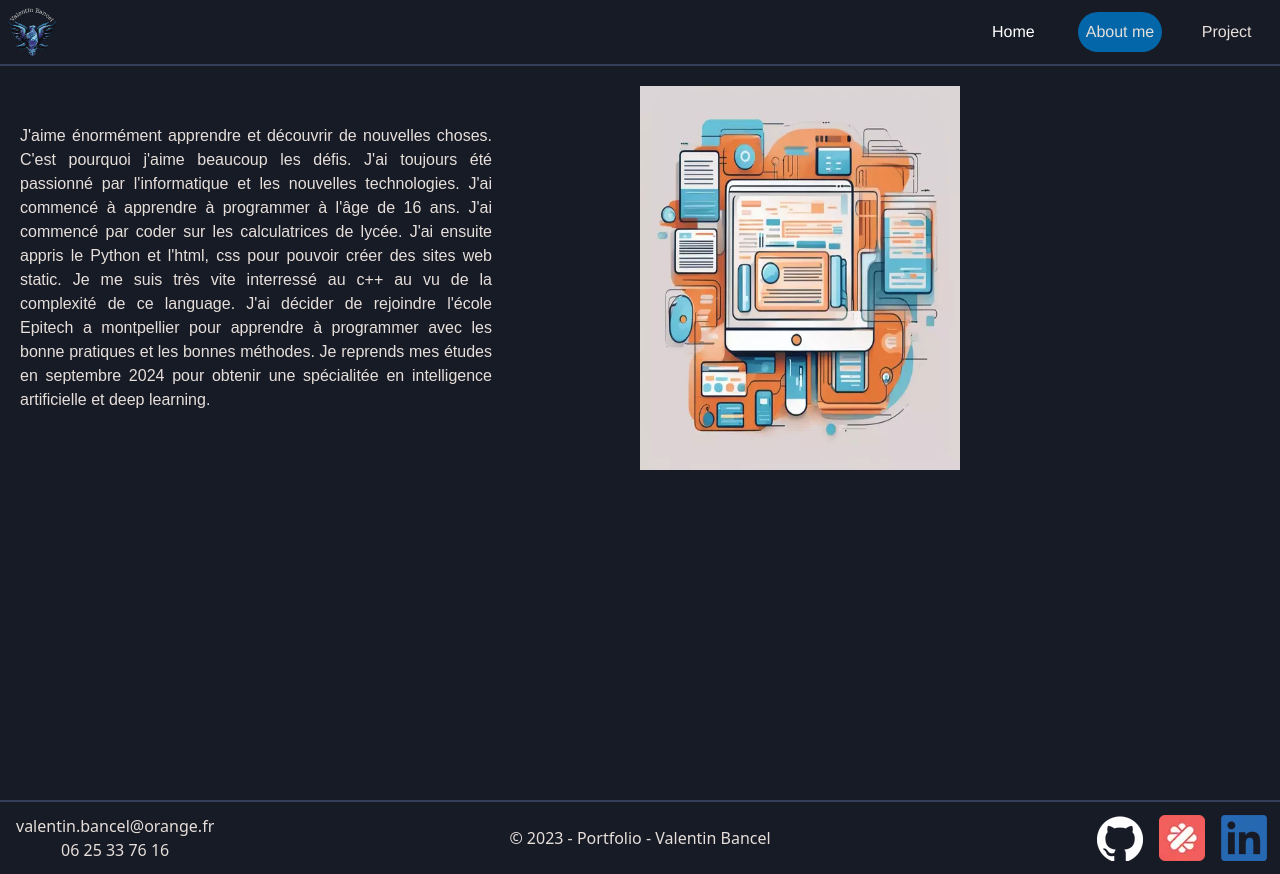
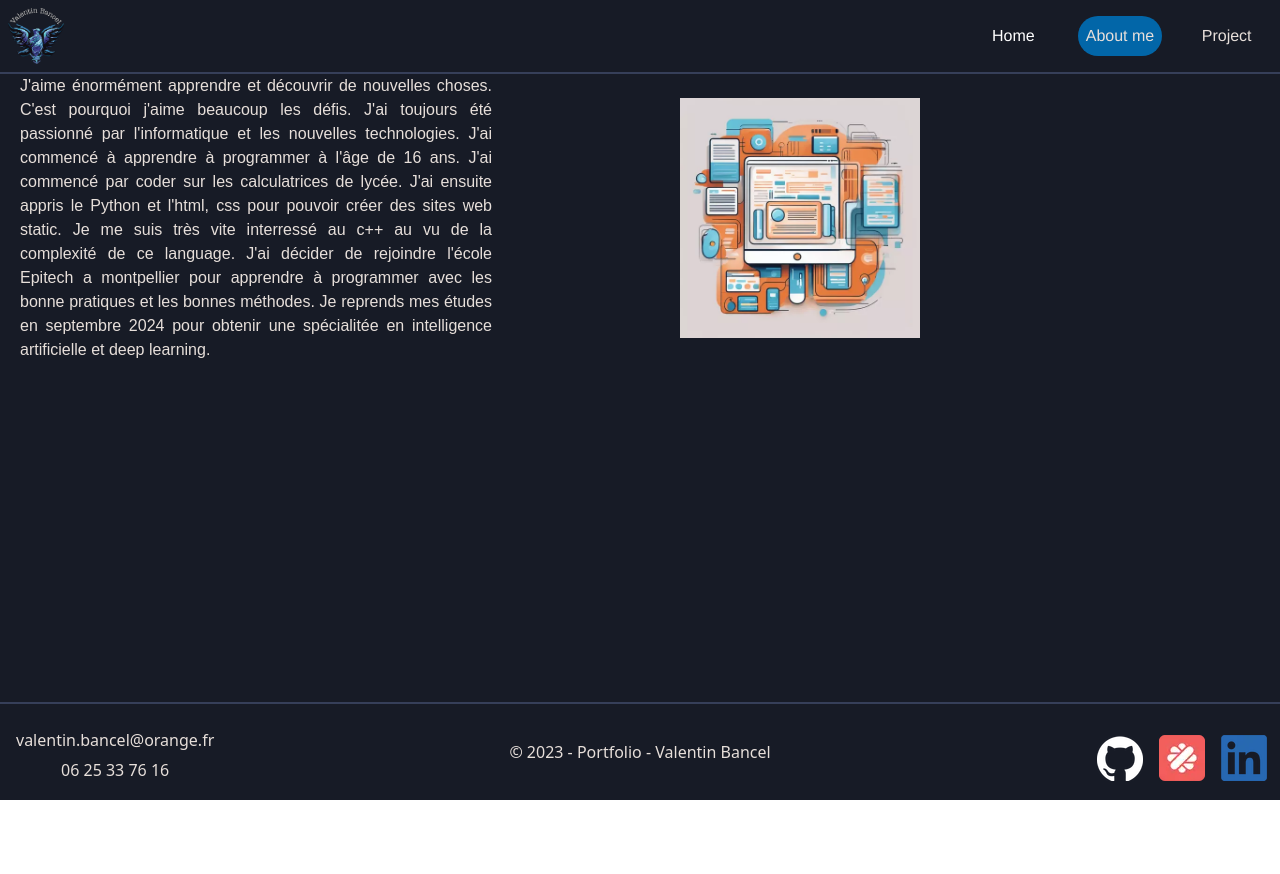
Before and after one commit to ValentinBancel/ValentinBancel-portefolio, an Angular app: page /about-me in a window 1280 px wide. After the commit the page ends 800 px from the top, so only its background shows below. Built offline with nearby package versions, Linux system fonts and the light colour scheme.

Commit message:
add(refacto): refacto page and change responsive design

```diff
--- a/package.json
+++ b/package.json
@@ -32,8 +32,6 @@
     "express-rate-limit": "^7.1.5",
     "ngx-build-plus": "^17.0.0",
     "path": "^0.12.7",
-    "rxjs": "~7.8.0",
-    "tslib": "^2.3.0",
     "zone.js": "~0.14.2"
   },
   "devDependencies": {
--- a/src/app/about-me/about-me.component.html
+++ b/src/app/about-me/about-me.component.html
@@ -1,5 +1,5 @@
 <!DOCTYPE html>
-<html lang="fr" class="bg-[#171B26] h-screen">
+<html lang="fr" class="bg-[#171B26] h-screen flex flex-col">
     <head>
         <title>À propos de moi | Valentin Bancel - Créateur engagé</title>
         <base href="/home">
@@ -10,11 +10,13 @@
         <meta content="width=device-width, initial-scale=1.0">
         <meta name="description" content="Apprenez à me connaître ! Je suis Valentin Bancel, un créateur passionné par l'innovation et l'impact positif. Découvrez mon parcours, mes valeurs et mes motivations. Rejoignez-moi dans ma mission pour un monde meilleur. Cliquez ici pour en savoir plus !">
     </head>
-<body class="sm:h-full">
+    <body class="flex flex-col justify-between min-h-screen">
         <app-header></app-header>
-    <div>
-        <app-component-about-me [history]="histroy"></app-component-about-me>
+        <div class="flex-grow">
+            <div *ngFor="let story of history;">
+                <app-component-about-me [history]="story"></app-component-about-me>
             </div>
+        </div>
+        <app-footer></app-footer>
     </body>
-<app-footer></app-footer>
 </html>
--- a/src/app/about-me/about-me.component.ts
+++ b/src/app/about-me/about-me.component.ts
@@ -9,14 +9,10 @@ import { ComponentAboutMeComponent } from 'app/component/component-about-me/comp
     styleUrls: ['./about-me.component.scss']
 })
 export class AboutMeComponent {
-    histroy:any = [
+    history:any = [
         [
             "J'aime énormément apprendre et découvrir de nouvelles choses. C'est pourquoi j'aime beaucoup les défis. J'ai toujours été passionné par l'informatique et les nouvelles technologies. J'ai commencé à apprendre à programmer à l'âge de 16 ans. J'ai commencé par coder sur les calculatrices de lycée. J'ai ensuite appris le Python et l'html, css  pour pouvoir créer des sites web static. Je me suis très vite interressé au c++ au vu de la complexité de ce language. J'ai décider de rejoindre l'école Epitech a montpellier pour apprendre à programmer avec les bonne pratiques et les bonnes méthodes. Je reprends mes études en septembre 2024 pour obtenir une spécialitée en intelligence artificielle et deep learning.",
             "assets/info_picture.webp"
-        ],
-        // [
-        //     'J\'ai participer a un stage de pilotage de Formule3. Une monoplace de 300ch pour 500kg. C\'est une voiture de course qui peut atteindre les 215km/h.',
-        //     'assets/F3.webp'
-        // ]
+        ]
     ];
 }
--- a/src/app/component/component-about-me/component-about-me.component.html
+++ b/src/app/component/component-about-me/component-about-me.component.html
@@ -5,23 +5,13 @@
         <meta name="Card component" content="width=device-width, initial-scale=1.0">
         <title>About me component</title>
     </head>
-    <body class="text-[#E7DFDA] bg-[#171B26] h-full w-full">
-        <div *ngIf="history.length < 2" class="sm:flex sm:grid sm:grid-cols-2 sm:content-center justify-center items-center">
-            <div class="sm:w-[80%] text-justify">
-                <p class="font-manroperegular text-justify px-5">{{ history[0][0] }}</p>
+    <body class="text-[#E7DFDA]">
+        <div class="sm:grid sm:grid-cols-2 items-center">
+            <div class="sm:w-[80%]">
+                <p class="font-manroperegular text-justify px-5">{{history[0]}}</p>
             </div>
-            <div class="flex mt-5 sm:w-[50%]">
-                <img src="{{ history[0][1] }}" alt="image" class="w-auto h-96"/>
-            </div>
-        </div>
-        <div *ngIf="history.length > 1">
-            <div *ngFor="let story of history;" class="sm:flex sm:grid-cols-2 justify-center items-center">
-                <div class="mt-5 sm:w-[55%]">
-                    <p class="font-manroperegular text-justify px-5 sm:max-w-[45%] text-justify">{{ story[0] }}</p>
-                </div>
-                <div class="flex justify-center items-center mt-5 mb-5">
-                    <img src="{{ story[1] }}" alt="image" class="w-auto h-96"/>
-                </div>
+            <div class="flex mt-5 sm:w-[50%] text-justify">
+                <img src="{{history[1]}}" alt="image" class="px-10 mb-5"/>
             </div>
         </div>
     </body>
--- a/src/app/component/component-about-me/component-about-me.component.scss
+++ b/src/app/component/component-about-me/component-about-me.component.scss
@@ -1,13 +1 @@
 @import '../../../variable.scss';
-
-.background {
-    background-color: $background;
-    color: $text;
-    width: 100%;
-    height: 100%;
-}
-
-.picture_size {
-    width: 25%;
-    height: auto;
-}
--- a/src/app/component/component-about-me/component-about-me.component.ts
+++ b/src/app/component/component-about-me/component-about-me.component.ts
@@ -7,7 +7,7 @@ import { EMPTY } from 'rxjs';
   styleUrl: './component-about-me.component.scss'
 })
 export class ComponentAboutMeComponent implements OnInit{
-  @Input() history: any = [[]] ;
+  @Input() history: any = [] ;
   public finalHistory: any = [] ;
   ngOnInit(): void {
   }
--- a/src/app/component/footer/footer.component.html
+++ b/src/app/component/footer/footer.component.html
@@ -3,7 +3,7 @@
     <body class="border-t-2 border-[#363F59] sm:py-3">
         <div class="text-center w-full sm:grid sm:grid-cols-3 sm:grid-rows-1">
             <div class="flex items-center justify-center sm:justify-start grid grid-rows-2 sm:ml-4">
-                <div class="">
+                <div class="pt-3">
                     <p class="row-start-1">valentin.bancel&#64;orange.fr</p>
                 </div>
                 <div class="">
@@ -15,7 +15,7 @@
                     <p class=""> © 2023 - Portfolio - Valentin Bancel</p>
                 </div>
             </div>
-            <div class="flex items-center justify-center sm:justify-end sm:items-center sm:mr-[3%]">
+            <div class="flex items-center justify-center sm:justify-end sm:items-center sm:mr-[3%] pt-3">
                 <a href="#" class="">
                     <img src="../../assets/rsz_github-mark-white.webp" alt="logo" class="ml-auto"/>
                 </a>
--- a/src/app/component/header/header.component.html
+++ b/src/app/component/header/header.component.html
@@ -2,7 +2,7 @@
     <title>Home page</title>
     <body class="flex grid grid-cols-4 sm:grid-cols-12 gap-y-10 border-b-2 border-[#363F59] hover:text-[#0288E0] bg-[#171B26]">
         <div>
-            <img class="flex m-2 w-auto h-12" src="../../assets/logo_phoenix.webp" alt="logo" />
+            <img class="flex m-2 w-auto h-14" src="../../assets/logo_phoenix.webp" alt="logo" />
         </div>
         <div class="flex justify-center sm:col-start-10 items-center text-white" href="/home">
             <a [class]="actual_route == '/home' ? 'button-text disabled-click active p-2 font-HelveticaNeue' : 'p-2 font-HelveticaNeue' "  href="/home">Home</a>
--- a/src/app/home-page/home-page.component.html
+++ b/src/app/home-page/home-page.component.html
@@ -10,17 +10,17 @@
         <meta content="width=device-width, initial-scale=1.0">
         <meta name="description" content="Bienvenue sur mon site ! Découvrez mon univers passionnant dédié à l'innovation et à la créativité. Explorez mes projets, mon parcours et mes aspirations. Rejoignez-moi dans cette aventure inspirante dès maintenant !">
     </head>
-    <app-header class="sm:h-[5%]"></app-header>
-    <body class="sm:h-[80%] mt-10 bg-[#171B26]">
-        <div class="sm:grid sm:grid-cols-2">
+    <body class="bg-[#171B26] flex flex-col justify-between min-h-screen">
+        <app-header></app-header>
+        <div class="sm:grid sm:grid-cols-2 sm:flex sm:justify-center flex-grow">
             <div class="grid sm:grid-rows-2 flex justify-center items-center w-full">
-                <h1 class="text-4xl text-center sm:mb-0">Valentin Bancel</h1>
-                <h1 class="flex text-2xl sm:mt-0">Full stack developper</h1>
+                <h1 class="text-4xl sm:text-6xl text-center sm:mb-0">Valentin Bancel</h1>
+                <h1 class="flex text-2xl sm:text-5xl sm:mt-0">Full stack developper</h1>
             </div>
             <div class="flex justify-center items-center my-5">
                 <img src="../../assets/me_crop.webp" alt="Valentin Bancel" class="rounded-[50%] w-auto h-96">
             </div>
         </div>
+        <app-footer></app-footer>
     </body>
-    <app-footer class=""></app-footer>
 </html>
```
Also changed, not shown: 2 other files (tests, documents, lock files or other folders). Lines whose indentation alone changed are shown as unchanged.
